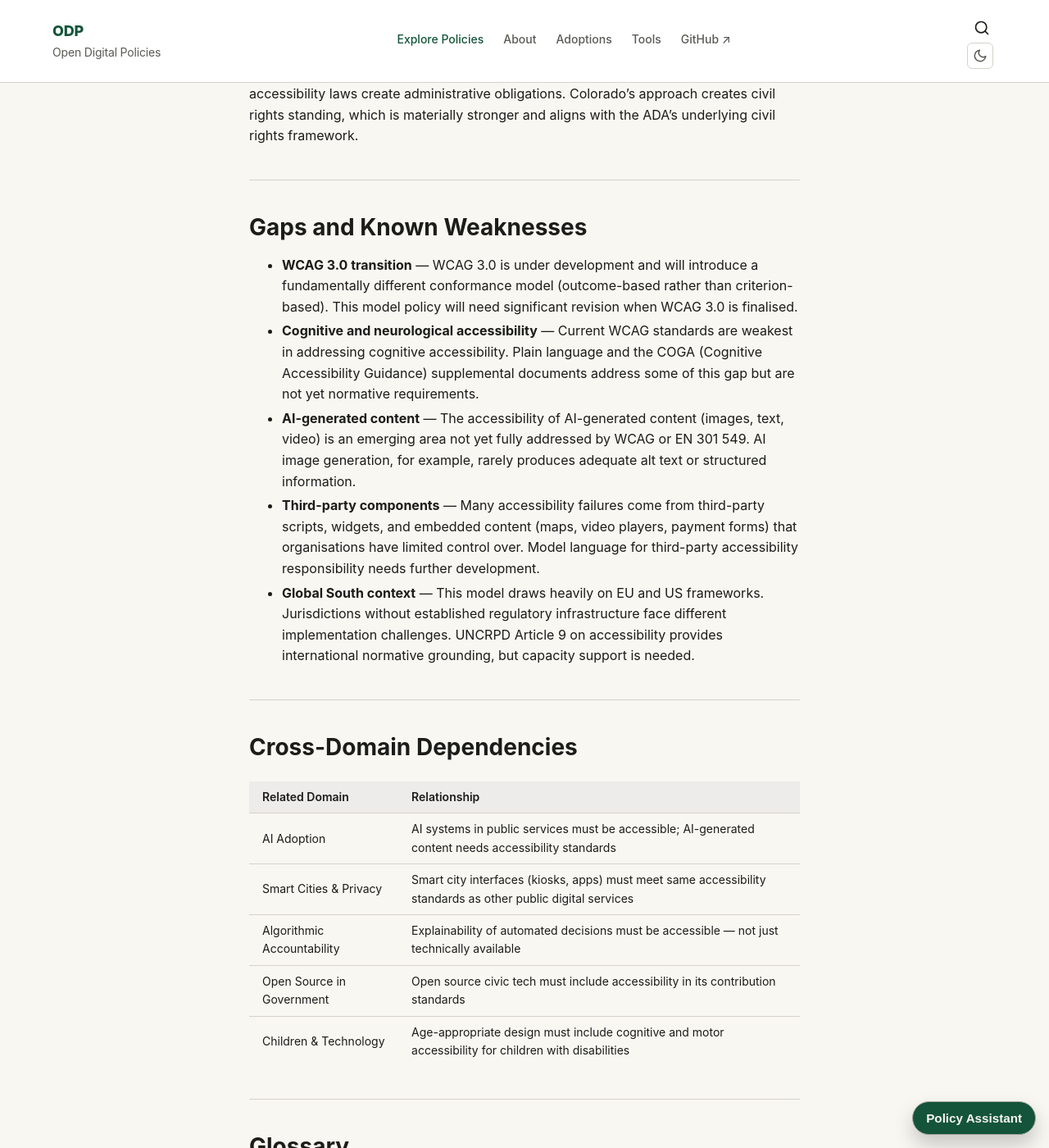
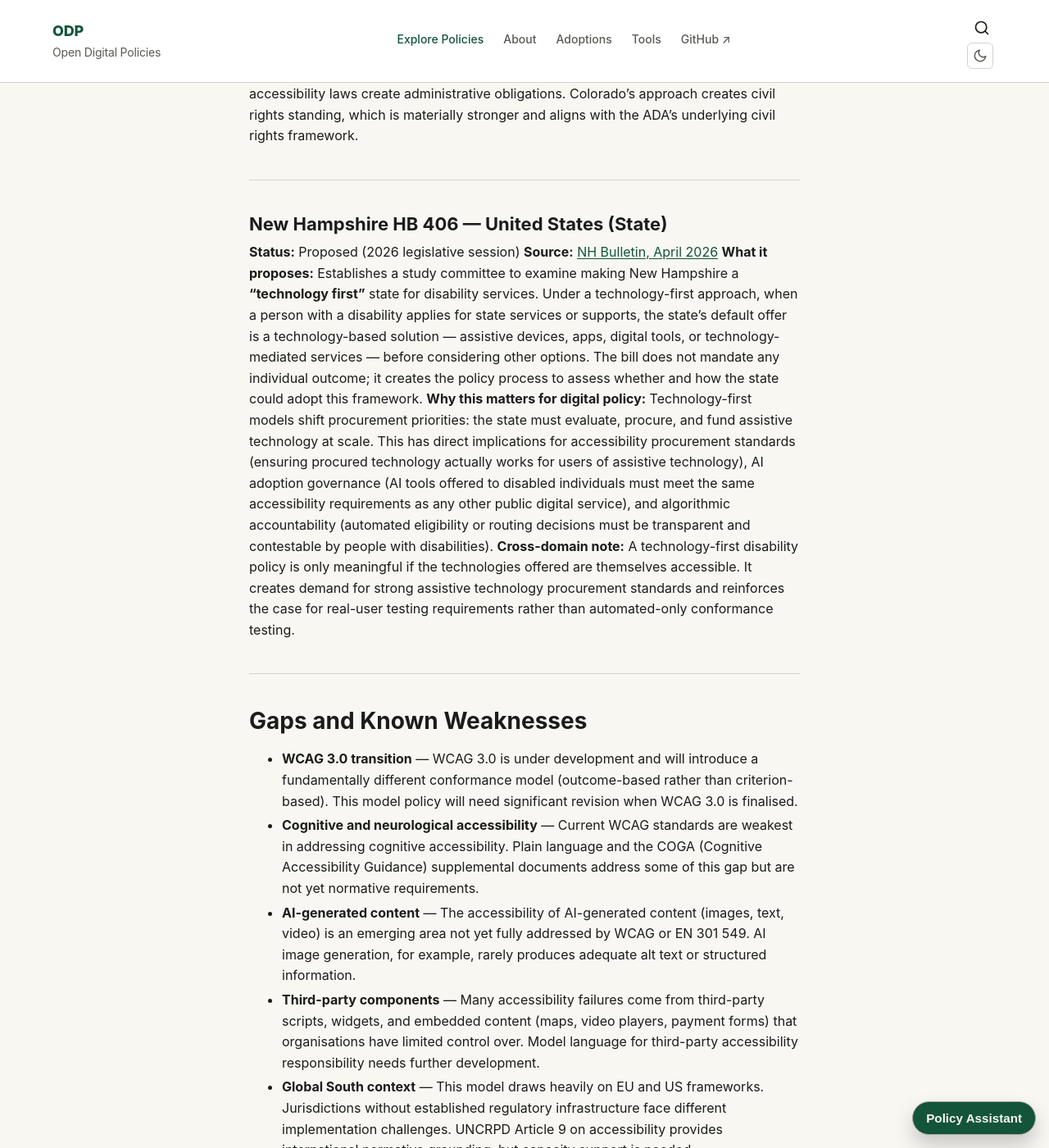
Before and after one commit to mgifford/DigitalPolicies, a Jekyll site: the page built from _policies/accessibility/full-model.md, in a window 1280 px wide and 1400 px high, scrolled down 13410 px. Shown: the whole window at 82% size. Built offline with Jekyll 4.4.1, drawn with Linux system fonts in a browser that asks for light colours; some of the changed text lies outside the part shown.

Commit message:
Add NH technology-first disability bill to accessibility policy domain
Agent-Logs-Url: https://github.com/mgifford/DigitalPolicies/sessions/5ddd79e5-e277-4aae-a581-92f8a90faebf

Co-authored-by: mgifford <116832+mgifford@users.noreply.github.com>

```diff
--- a/_data/domains.yml
+++ b/_data/domains.yml
@@ -39,9 +39,7 @@
     - "Accessibility as pass/fail in procurement (not advisory)"
     - "Real user testing for high-impact services"
     - "Civil society standing for enforcement complaints"
-  jurisdictions_count: 4
-
-- id: right-to-repair
+  jurisdictions_count: 5
   taxonomy_title: "You Own It. You Should Be Able to Fix It."
   official_name: "Right to Repair, Interoperability & E-Waste"
   slug: right-to-repair
--- a/_policies/accessibility/full-model.md
+++ b/_policies/accessibility/full-model.md
@@ -274,6 +274,15 @@ Accessible design is generally more sustainable digital design. Semantic HTML, c
 
 ---
 
+### New Hampshire HB 406 — United States (State)
+**Status:** Proposed (2026 legislative session)
+**Source:** [NH Bulletin, April 2026](https://newhampshirebulletin.com/2026/04/13/a-bill-would-explore-making-nh-a-technology-first-state-on-disability-heres-what-that-means/)
+**What it proposes:** Establishes a study committee to examine making New Hampshire a **"technology first"** state for disability services. Under a technology-first approach, when a person with a disability applies for state services or supports, the state's default offer is a technology-based solution — assistive devices, apps, digital tools, or technology-mediated services — before considering other options. The bill does not mandate any individual outcome; it creates the policy process to assess whether and how the state could adopt this framework.
+**Why this matters for digital policy:** Technology-first models shift procurement priorities: the state must evaluate, procure, and fund assistive technology at scale. This has direct implications for accessibility procurement standards (ensuring procured technology actually works for users of assistive technology), AI adoption governance (AI tools offered to disabled individuals must meet the same accessibility requirements as any other public digital service), and algorithmic accountability (automated eligibility or routing decisions must be transparent and contestable by people with disabilities).
+**Cross-domain note:** A technology-first disability policy is only meaningful if the technologies offered are themselves accessible. It creates demand for strong assistive technology procurement standards and reinforces the case for real-user testing requirements rather than automated-only conformance testing.
+
+---
+
 ## Gaps and Known Weaknesses
 
 - **WCAG 3.0 transition** — WCAG 3.0 is under development and will introduce a fundamentally different conformance model (outcome-based rather than criterion-based). This model policy will need significant revision when WCAG 3.0 is finalised.
@@ -288,9 +297,9 @@ Accessible design is generally more sustainable digital design. Semantic HTML, c
 
 | Related Domain | Relationship |
 |---|---|
-| AI Adoption | AI systems in public services must be accessible; AI-generated content needs accessibility standards |
+| AI Adoption | AI systems in public services must be accessible; AI-generated content needs accessibility standards; AI tools offered to disabled people under technology-first models must meet full accessibility requirements |
 | Smart Cities & Privacy | Smart city interfaces (kiosks, apps) must meet same accessibility standards as other public digital services |
-| Algorithmic Accountability | Explainability of automated decisions must be accessible — not just technically available |
+| Algorithmic Accountability | Explainability of automated decisions must be accessible — not just technically available; automated eligibility routing in disability services must be transparent and contestable |
 | Open Source in Government | Open source civic tech must include accessibility in its contribution standards |
 | Children & Technology | Age-appropriate design must include cognitive and motor accessibility for children with disabilities |
 
@@ -314,6 +323,8 @@ Accessible design is generally more sustainable digital design. Semantic HTML, c
 
 **Plain Language:** Writing that is clear, concise, and appropriate to the audience's reading level. Not a technical writing style — a communication principle. Required under the US Plain Writing Act for federal agencies.
 
+**Technology First:** A disability services policy model in which states or governments default to offering technology-based solutions (assistive devices, apps, digital tools) as the first option when a person with a disability seeks services or supports, before considering other alternatives. Adopted in several US states; under exploration in New Hampshire (HB 406, 2026). A technology-first approach only delivers its intended benefits if the technologies offered are themselves accessible.
+
 ---
 
 ## Changelog
@@ -321,3 +332,4 @@ Accessible design is generally more sustainable digital design. Semantic HTML, c
 | Version | Date | Summary |
 |---|---|---|
 | 0.1 | 2026-04-04 | Initial draft, drawing on WAD, EAA, Section 508 2025 assessment, WCAG 2.2 |
+| 0.2 | 2026-04-18 | Added New Hampshire HB 406 (technology-first disability bill) as real-world example; added Technology First glossary term; expanded cross-domain dependencies for AI Adoption and Algorithmic Accountability |
```
Also changed, not shown: adoptions/index.html (+8 -0 lines).
